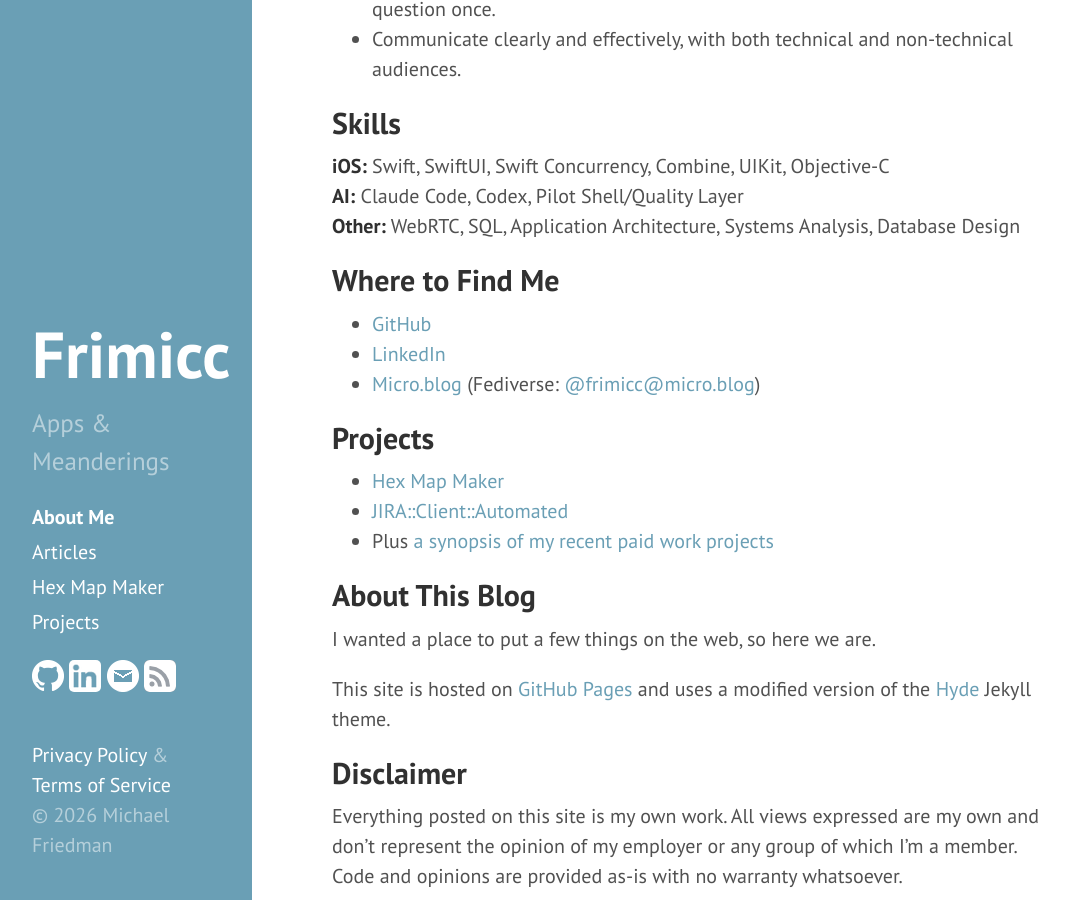
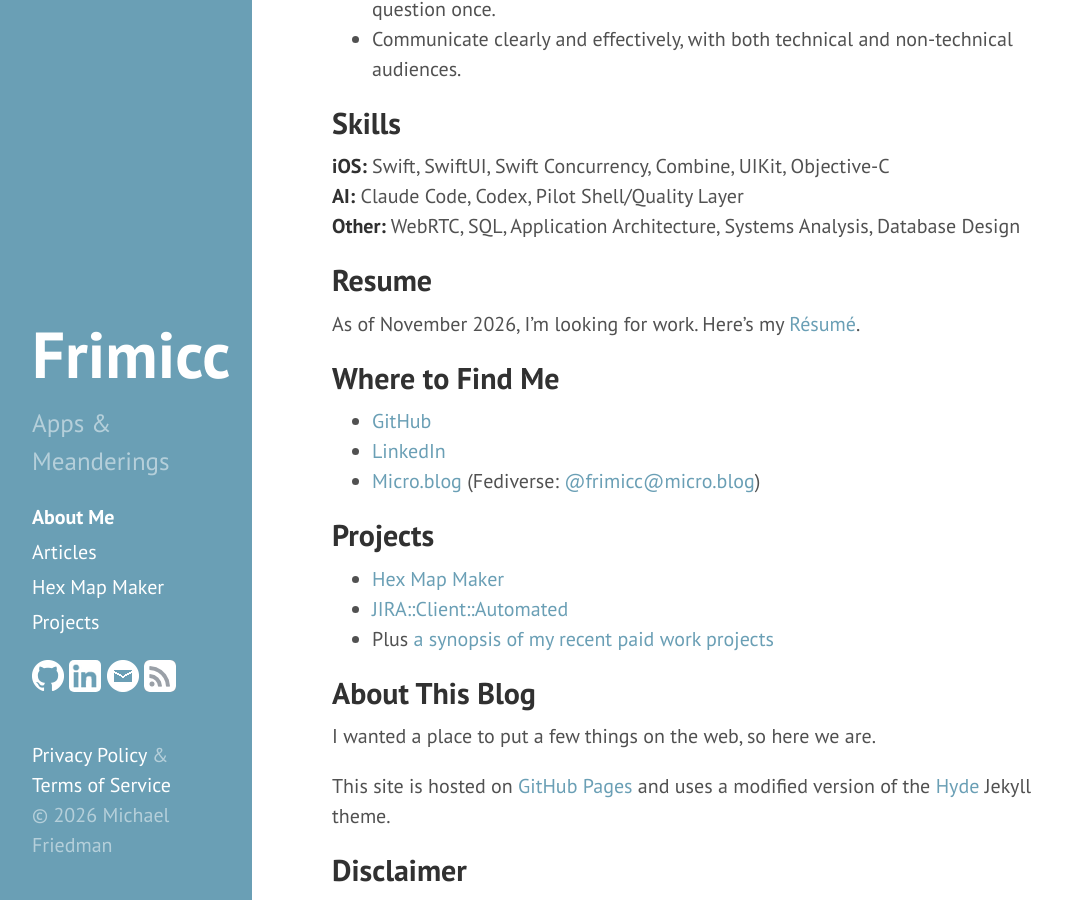
Before and after one commit to frimicc/frimicc.github.io, a Jekyll site: the page built from about.md, in a window 1280 px wide and 900 px high, scrolled down 804 px. Shown: the whole window, without its empty margins (8-1077 px from the left). Built offline with Jekyll 4.4.1, drawn with Linux system fonts in a browser that asks for light colours.

Commit message:
Added resume.

```diff
--- a/about.md
+++ b/about.md
@@ -36,6 +36,11 @@ that often cause trouble for front-end or mobile-only developers.
 **AI:** Claude Code, Codex, Pilot Shell/Quality Layer<br>
 **Other:** WebRTC, SQL, Application Architecture, Systems Analysis, Database Design
 
+## Resume
+
+As of November 2026, I'm looking for work. Here's my
+[Résumé](../public/resume.pdf).
+
 ## Where to Find Me
 
 * [GitHub](https://www.github.com/frimicc)
```
Also changed, not shown: 1 other file.
